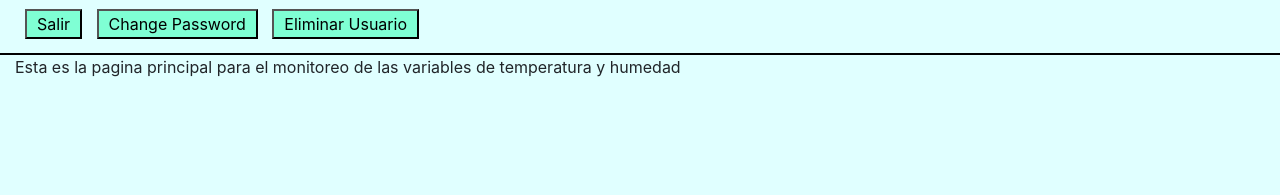
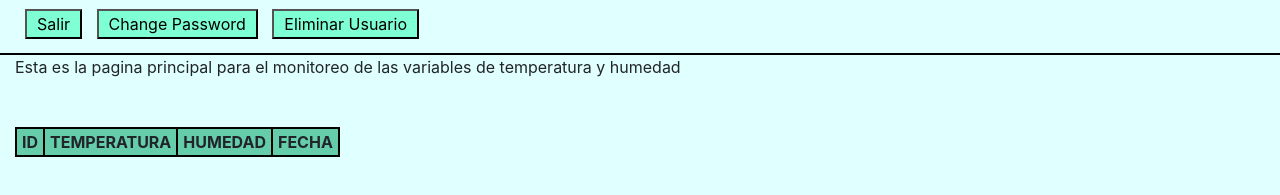
Before and after one commit to san99tiago/IOT_EIA, a website: page SERVERS/EJERCICIO_04_TALLER_FINAL/public/main.html in a window 1280 px wide. Shown: the part 137-332 px from the top of the page. Drawn offline with nearby package versions, Linux system fonts and the light colour scheme; no server answers.

Commit message:
Agregamos tabla base para datos temp hum

```diff
--- a/SERVERS/EJERCICIO_04_TALLER_FINAL/public/js/main.js
+++ b/SERVERS/EJERCICIO_04_TALLER_FINAL/public/js/main.js
@@ -1,6 +1,11 @@
 // ARCHIVO PARA PROCESAR LA PARTE PRINCIPAL DE LA APLICACION (TEMP-HUM) (UTILIZANDO JQUERY)
 //SANTIAGO GARCIA ARANGO
 //-------------------------------------------------------------------------------------------
+//Archivo JSON para procesar diferentes eventos segun los criterios indicados (first_access nos ayuda a llenar tabla)
+var info_principal = {
+    first_access: "yes",
+};
+
 
 //-----------------------------BOTON DE SALIRSE-----------------------------------------------
 //Agregamos "EventListener" para procesar click en boton
@@ -25,3 +30,37 @@ document.getElementById('eliminar_usuario').addEventListener('click', function()
     window.location.replace('/eliminar_usuario')
 
 });
+
+
+
+//------------------------------MOSTRAR TABLA INFO TEMP-HUM ------------------------------------------
+var vector_usuarios = {}; //Nos permite recorrer vector de usuarios que nos llegue desde servidor principal
+
+function mostrar_tabla_datos() {
+    $.post({
+        //Redirigimos el path para acceder al login(esta vez con post)
+        url: "/main",
+
+        //Convertimos objeto de datos de usuario a formato JSON
+        data: JSON.stringify(info_principal),
+        //Indicamos Header para enviar info de tipo JSON
+        contentType: "application/json",
+
+        //En caso de lograr correcto POST
+        //nota: (datos_Entrada es la respuesta enviada desde el index.js)
+        success: function(datosEntrada,status) {
+            //Vector donde almacenamos la info que nos llega en el vector de usuarios enviado desde index.js
+            vector_usuarios = datosEntrada;
+
+            for (i = 0; i < vector_usuarios.length; i++) {
+                //Utilizamos JQUERY para efectuar un cambio estrategico y llenar el <tbody> de la tabla de usuarios
+                $('#tabla_datos_dinamica > tbody:last-child').append(
+                    '<tr><td>' + vector_usuarios[i].id +
+                    '</td><td>' + vector_usuarios[i].temperatura +
+                    '</td><td>' + vector_usuarios[i].apellido +
+                    '</td><td>' + vector_usuarios[i].usuario +
+                    '</td></tr>');
+            }
+        }
+    });
+}
--- a/SERVERS/EJERCICIO_04_TALLER_FINAL/public/main.html
+++ b/SERVERS/EJERCICIO_04_TALLER_FINAL/public/main.html
@@ -26,7 +26,9 @@
 
         <title>LOGIN MAIN</title>
     </head>
-    <body>
+
+
+    <body onload="mostrar_tabla_datos()" >
 
         <!-- Clase "animated" implica que agregamos animacion... "pulse es el tipo de animacion" -->
         <h1 class="container-fluid animated  bounceInLeft">PÁGINA DE SANTI DE MONITOREO DE TEMPERATURA Y HUMEDAD</h1>
@@ -68,6 +70,24 @@
             </div>
         </div>
 
+        <br><br>
+
+
+        <div class="container-fluid   animated flipInX agregar-delay-2">
+            <table id="tabla_datos_dinamica">
+                <thead>
+                    <tr>
+                        <th>ID</th>
+                        <th>TEMPERATURA</th>
+                        <th>HUMEDAD</th>
+                        <th>FECHA</th>
+                    </tr>
+                </thead>
+                <!-- NOTA: <tbody> nos sirve para aprovecharnos de JQUERY y llenar tabla (ver "admin.js" para ver proceso) -->
+                <tbody>
+                </tbody>
+            </table>
+        </div>
 
 
 
```
